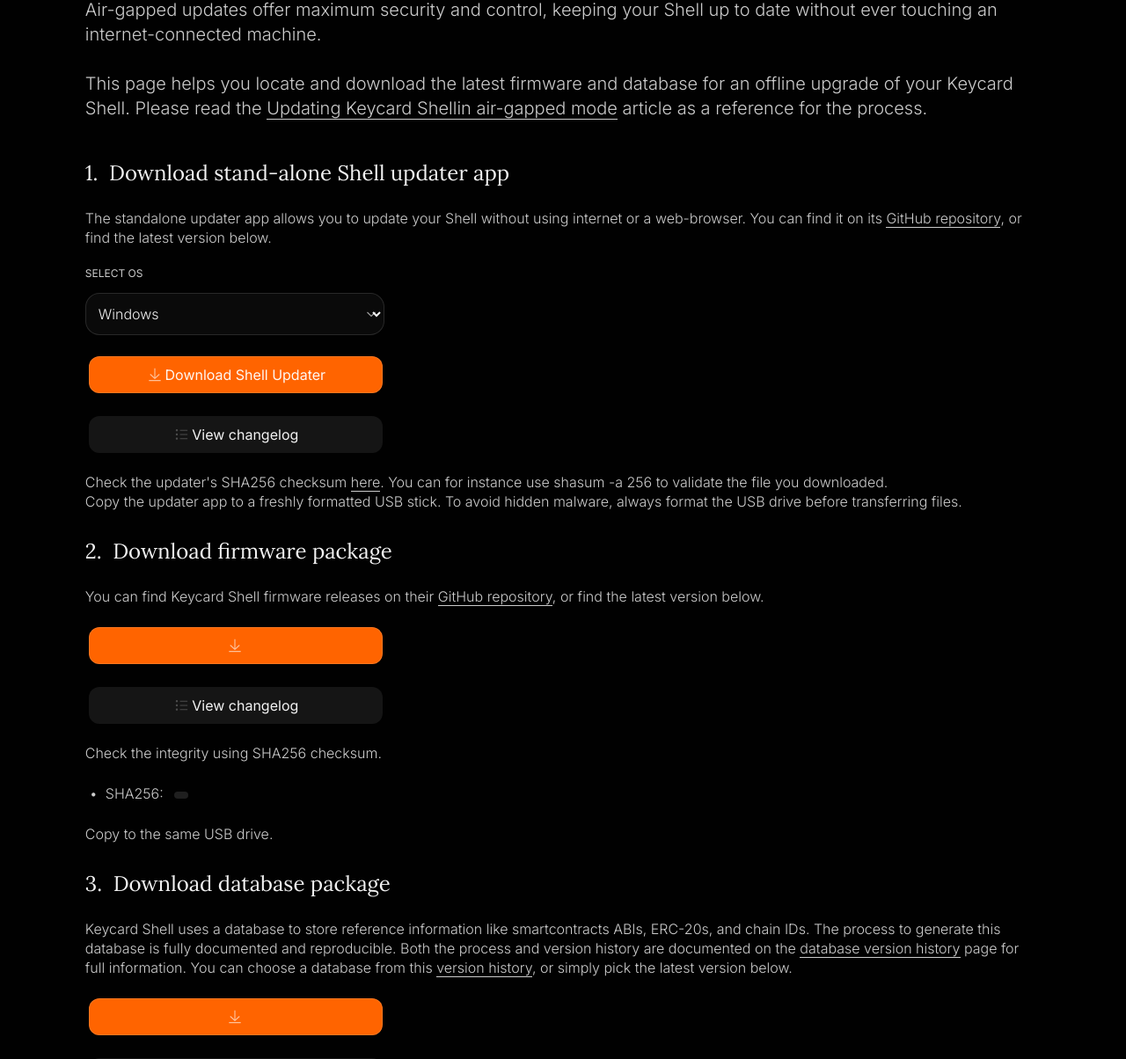
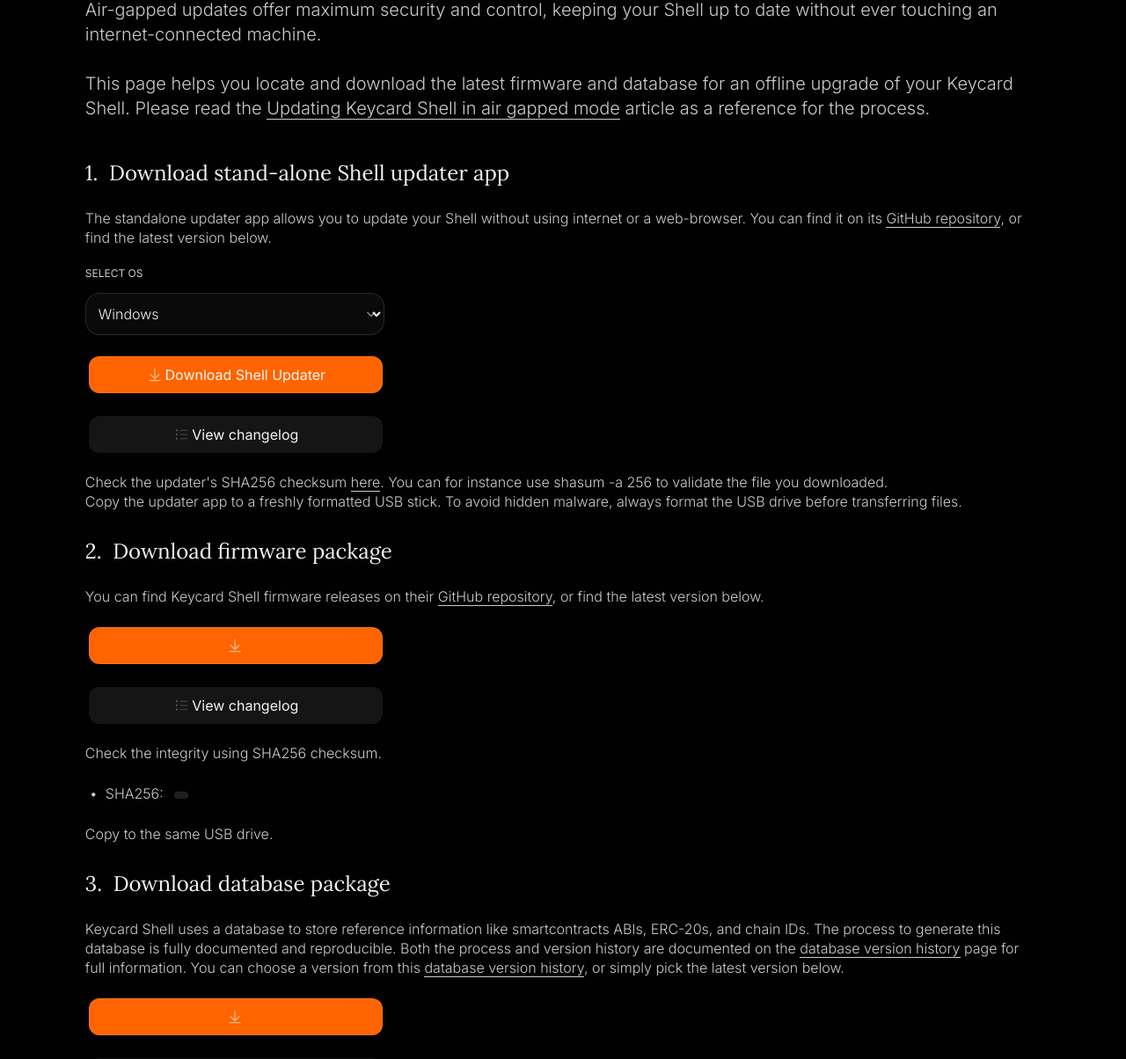
Before and after one commit to keycard-tech/keycard-shell-webapp, a Django app: template templates/keycard_shell/air_gapped_update.html in a window 1280 px wide. Shown: the part 295-1499 px from the top of the page at 88% size. Run offline with Django 5.2, Linux system fonts and the light colour scheme; the template is opened without the code that fills it, so the values that code supplies are empty.

Commit message:
Fix typo in air-gapped update instructions

```diff
--- a/templates/keycard_shell/air_gapped_update.html
+++ b/templates/keycard_shell/air_gapped_update.html
@@ -11,7 +11,7 @@
         <span class="keycard_shell__page-top-text">Air-gapped updates offer maximum security and control, keeping your Shell up to date without ever touching an internet-connected machine.<br>
             <br/>
             This page helps you locate and download the latest firmware and database for an offline upgrade of your Keycard Shell.
-             Please read the <a href="https://keycard.tech/en/help/update-keycard-shell-in-air-gapped-mode" class="keycard_shell__page-top-help-link" target="_blank">Updating Keycard Shellin air-gapped mode</a> article as a reference for the process.</span>
+             Please read the <a href="https://keycard.tech/en/help/update-keycard-shell-in-air-gapped-mode" class="keycard_shell__page-top-help-link" target="_blank">Updating Keycard Shell in air gapped mode</a> article as a reference for the process.</span>
     </div>
 </div>
 <div class="keycard_shell__ag_update_steps">
@@ -80,7 +80,7 @@
     <div class="keycard_shell__ag_update_step">
         <div class="keycard_shell__ag_update_step-head-container">
             <h3 class="keycard_shell__ag_update_step-heading">3.&nbsp; Download database package</h3>
-            <span class="keycard_shell__ag_update_step-description">Keycard Shell uses a database to store reference information like smartcontracts ABIs, ERC-20s, and chain IDs. The process to generate this database is fully documented and reproducible. Both the process and version history are documented on the <a href="https://shell.keycard.tech/update/db-version-history" class="keycard_shell__page-top-help-link" target="_blank">database version history</a> page for full information. You can choose a database from this <a href="https://shell.keycard.tech/update/db-version-history" class="keycard_shell__page-top-help-link" target="_blank">version history</a>, or simply pick the latest version below.</span>
+            <span class="keycard_shell__ag_update_step-description">Keycard Shell uses a database to store reference information like smartcontracts ABIs, ERC-20s, and chain IDs. The process to generate this database is fully documented and reproducible. Both the process and version history are documented on the <a href="https://shell.keycard.tech/update/db-version-history" class="keycard_shell__page-top-help-link" target="_blank">database version history</a> page for full information. You can choose a version from this <a href="https://shell.keycard.tech/update/db-version-history" class="keycard_shell__page-top-help-link" target="_blank">database version history</a>, or simply pick the latest version below.</span>
         </div>
         <div class="keycard_shell__btn-container keycard_shell__btn-ag-container">
             <a href="" class="keycard_shell__btn keycard_shell__btn-ag" id="download-db" >
```
